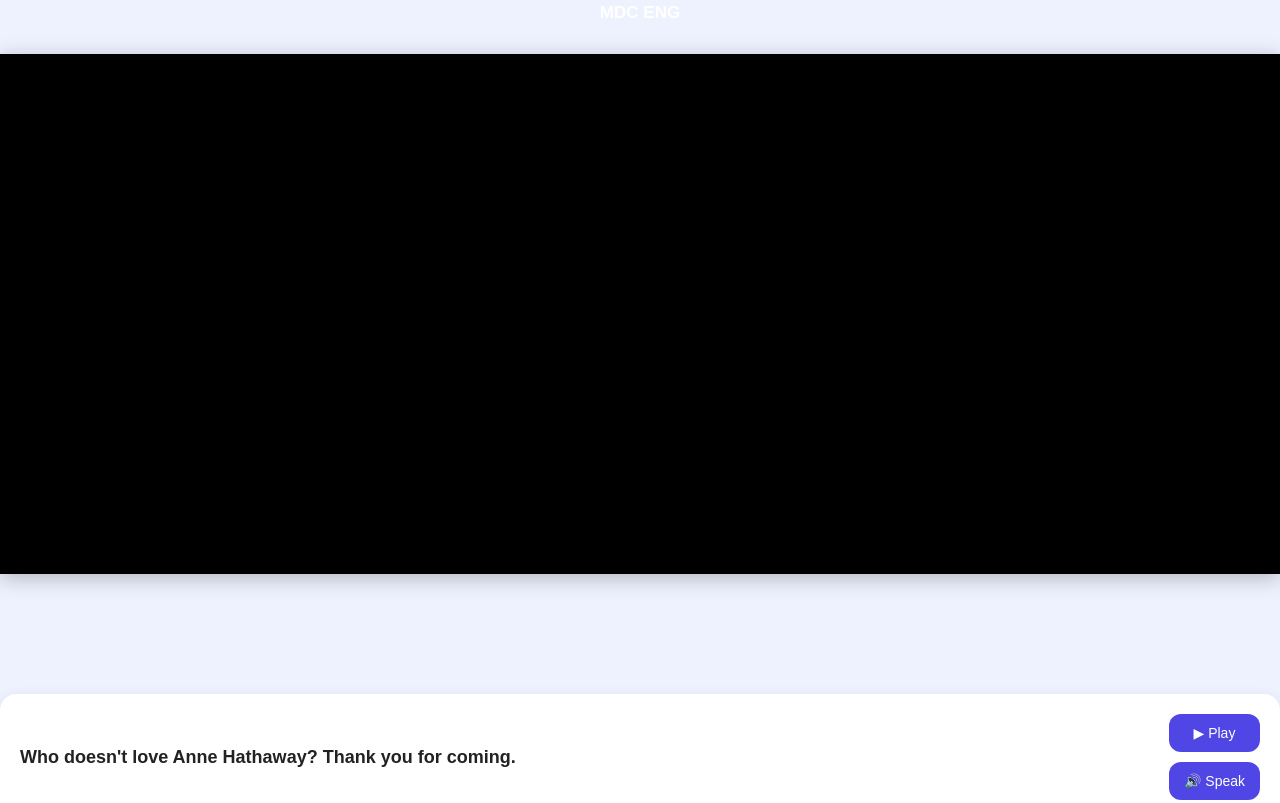
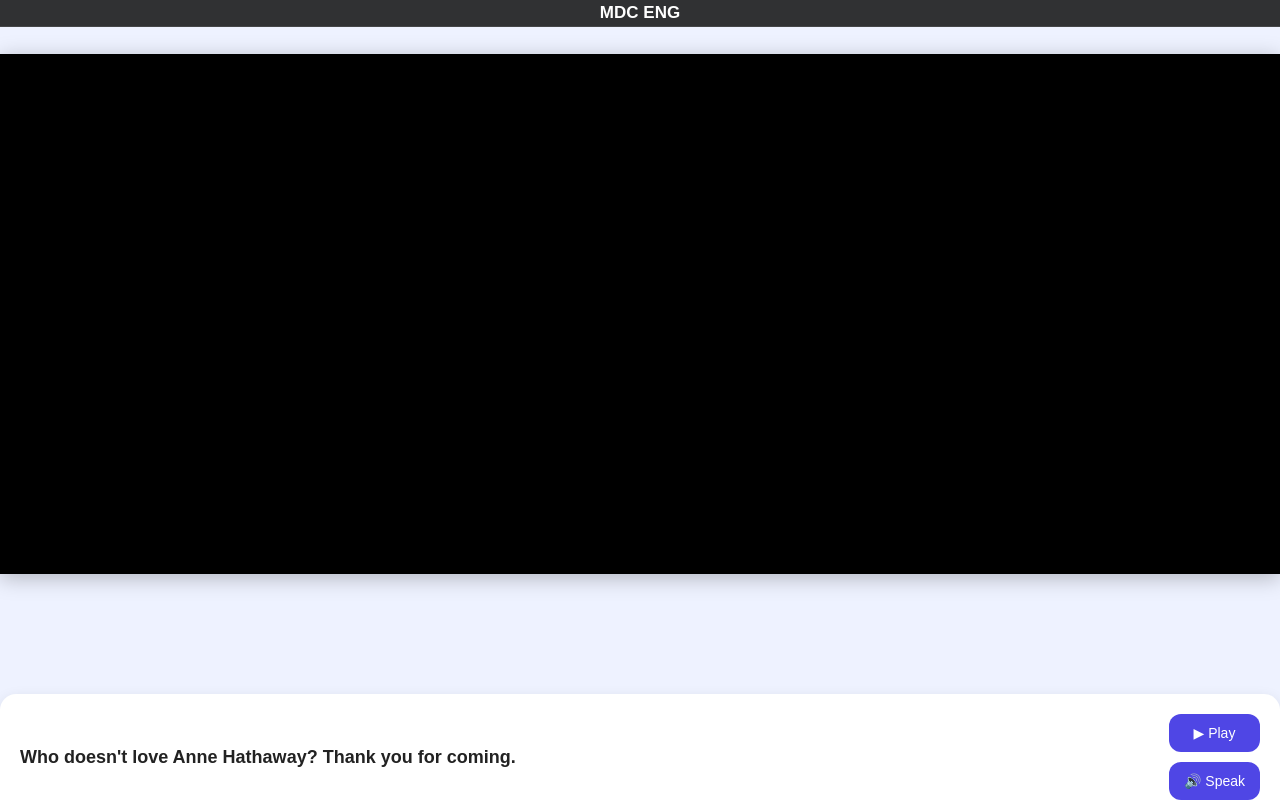
Before and after one commit to unmatrixlab/ParadisoNetworx, a plain HTML site: page eng4.html in a window 1280 px wide. Shown: the top 803 px of the page. Drawn offline with Linux system fonts and the light colour scheme.

Commit message:
Update eng4.html

```diff
--- a/eng4.html
+++ b/eng4.html
@@ -3,7 +3,7 @@
 const HEADER_TEXT   = "MDC ENG";
 const HOME_URL      = "https://paradisonetworx.com/mdceng";
 const HEADER_HEIGHT = "27px";     // ← tu altura actual
-const BG_COLOR      = "rgba(0, 0, 0, 0.0)";
+const BG_COLOR      = "rgba(0, 0, 0, 0.8)";
 const TEXT_COLOR    = "#ffffff";
 const FONT_SIZE     = "17px";
 
```
